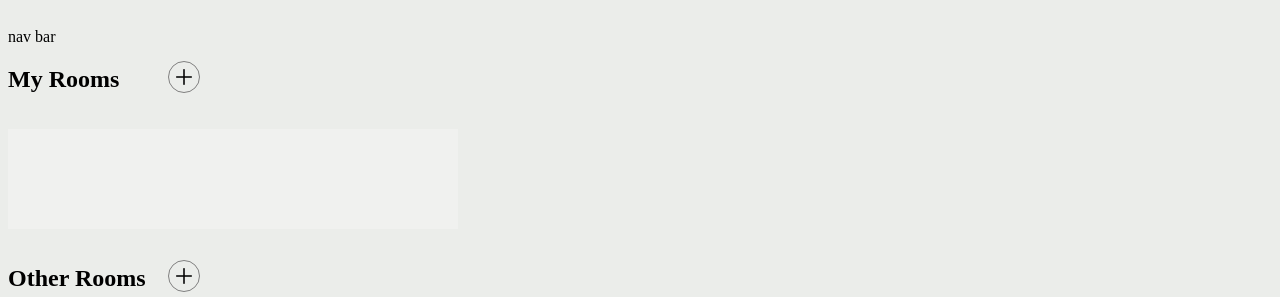
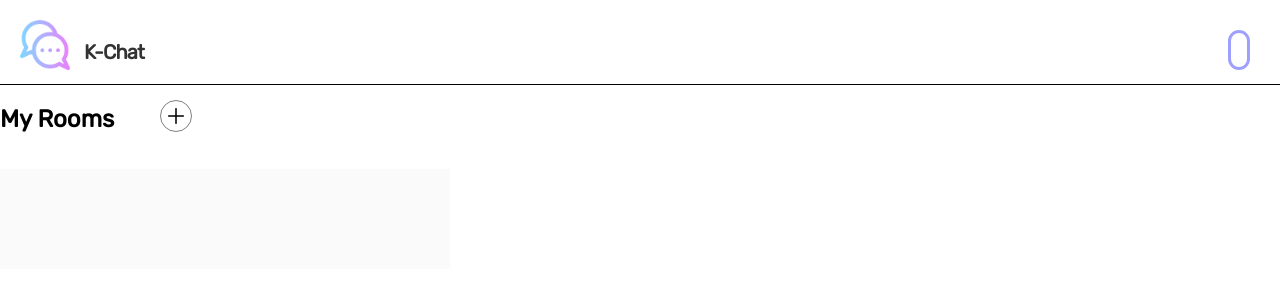
Before and after one commit to KanG98/K-Chat, a website: page client/me.html in a window 1280 px wide. Shown: the top 297 px of the page. Drawn offline with Linux system fonts and the light colour scheme; files whose address does not match are found by name.

Commit message:
add style to me page

```diff
--- a/client/css/mePage.css
+++ b/client/css/mePage.css
@@ -1,40 +1,96 @@
 body {
-  background-color: rgb(235, 237, 234);
+  --primaryColor: #9fa0fd;
+  --lightPrimaryColor:#dfdfff;
+  --boldPrimaryColor: #8a8cff;
+  font-family: 'Rubik', sans-serif;
+  /* font-weight: 900; */
+  margin:0;
 }
 
 nav {
+  color: black;
+  height: 84px;
   display: flex;
-  padding-top: 20px;
+  border-bottom: solid 1px;
 
 }
 
 .icon {
+  display: flex;
+  margin: 20px;
+}
+
+.icon-img {
+  background-image: url("./../src/chat.png");
+  background-repeat: no-repeat;
+  background-size: 50px;
+  height: 64px;
+  width: 64px;
+}
+
+.icon > p {
+  font-size: 20px;
+  color: rgba(0, 0, 0, 0.8);
+  font-weight: 900;
+  letter-spacing: -0.04em;
 
 }
 
 .user-profile {
+  margin: 30px;
   margin-left: auto;
-  margin-right: 300px;
+  color:var(--primaryColor);
+  border: solid var(--primaryColor);
+  border-radius: 30px;
+  height: 30px;
+  width: auto;
+  padding: 8px;
+  padding-top: 2px;
+  padding-bottom: 2px;
 }
+
+.user-profile > div {
+  position: relative;
+  top: 5px;
+  text-align: center;
+}
+
+.user-profile:hover {
+  color: white;
+  background-color: var(--primaryColor);
+  font-weight: 1000;
+  transition: all 1s ease;
+  -webkit-transition: all 1s ease;
+
+}
+
 
 .dropdown-content {
   display: none;
   position: absolute;
   background-color: #f1f1f1;
   min-width: 160px;
+  margin-top: 10px;
   box-shadow: 0px 8px 16px 0px rgba(0,0,0,0.2);
   z-index: 1;
+  border-radius: 20px;
 }
 
 .dropdown-content div {
   color: black;
+  margin-top: 3px;
   padding: 12px 16px;
   text-decoration: none;
   display: block;
 }
 
 .show { display: block; }
-.show div:hover {background-color: #ddd;}
+.show div:hover {
+  background-color: var(--lightPrimaryColor);
+  border-radius: 20px;
+  transition: all .2s ease;
+  -webkit-transition: all .2s ease;
+}
 
 .room-list-head {
   display: flex;
@@ -93,15 +149,15 @@ nav {
   .my-room-list, .other-room-list {
     width: 450px
   }
-
   /* user profile hover dropdown */
 
-
-  .dropdown-content div:hover {background-color: #ddd;}
+  .dropdown-content div:hover {
+    background-color: var(--lightPrimaryColor);
+    border-radius: 20px;
+    transition: all .2s ease;
+    -webkit-transition: all .2s ease;
+  }
 
   .user-profile:hover .dropdown-content {display: block;}
 
-  .user-profile:hover .user-firstname {background-color: #3e8e41;}
-
-
 }
--- a/client/css/signup.css
+++ b/client/css/signup.css
@@ -1,9 +1,9 @@
 body {
-  height: 100%;
-  margin: 0;
-  padding: 0;
-  background-color: rgb(235, 237, 234);
-  font-family: 'Montserrat', sans-serif;
+  --primaryColor: #9fa0fd;
+  --lightPrimaryColor:#dfdfff;
+  --boldPrimaryColor: #8a8cff;
+  font-family: 'Rubik', sans-serif;
+  margin:0;
 }
 
 h1 {
--- a/client/js/mePageEvents.js
+++ b/client/js/mePageEvents.js
@@ -8,3 +8,16 @@ function createRoom(){
   // the form submit will ping backend create room api
 
 }
+
+window.onclick = function(event) {
+  if (!event.target.matches('.user-firstname')) {
+    var dropdowns = document.getElementsByClassName("dropdown-content");
+    var i;
+    for (i = 0; i < dropdowns.length; i++) {
+      var openDropdown = dropdowns[i];
+      if (openDropdown.classList.contains('show')) {
+        openDropdown.classList.remove('show');
+      }
+    }
+  }
+}
--- a/client/me.html
+++ b/client/me.html
@@ -4,12 +4,18 @@
   <meta charset="UTF-8">
   <meta http-equiv="X-UA-Compatible" content="IE=edge">
   <meta name="viewport" content="width=device-width, initial-scale=1.0">
+  <link rel="preconnect" href="https://fonts.googleapis.com">
+  <link rel="preconnect" href="https://fonts.gstatic.com" crossorigin>
+  <link href="https://fonts.googleapis.com/css2?family=Rubik&display=swap" rel="stylesheet">
   <link rel="stylesheet" href="/css/mePage.css">
   <title>Document</title>
 </head>
 <body>
   <nav>
-    <div class="icon">nav bar</div>
+    <div class="icon">
+      <div class="icon-img"></div>
+      <p>K-Chat</p>
+    </div>
     <div class="user-profile">
       <div class="user-firstname" onclick="dropdownEvent()"></div>
         <div class="dropdown-content">
```
Also changed, not shown: client/chatRoom.html (+1 -0 lines), client/signin.html (+4 -1 lines), client/signup.html (+3 -0 lines).
